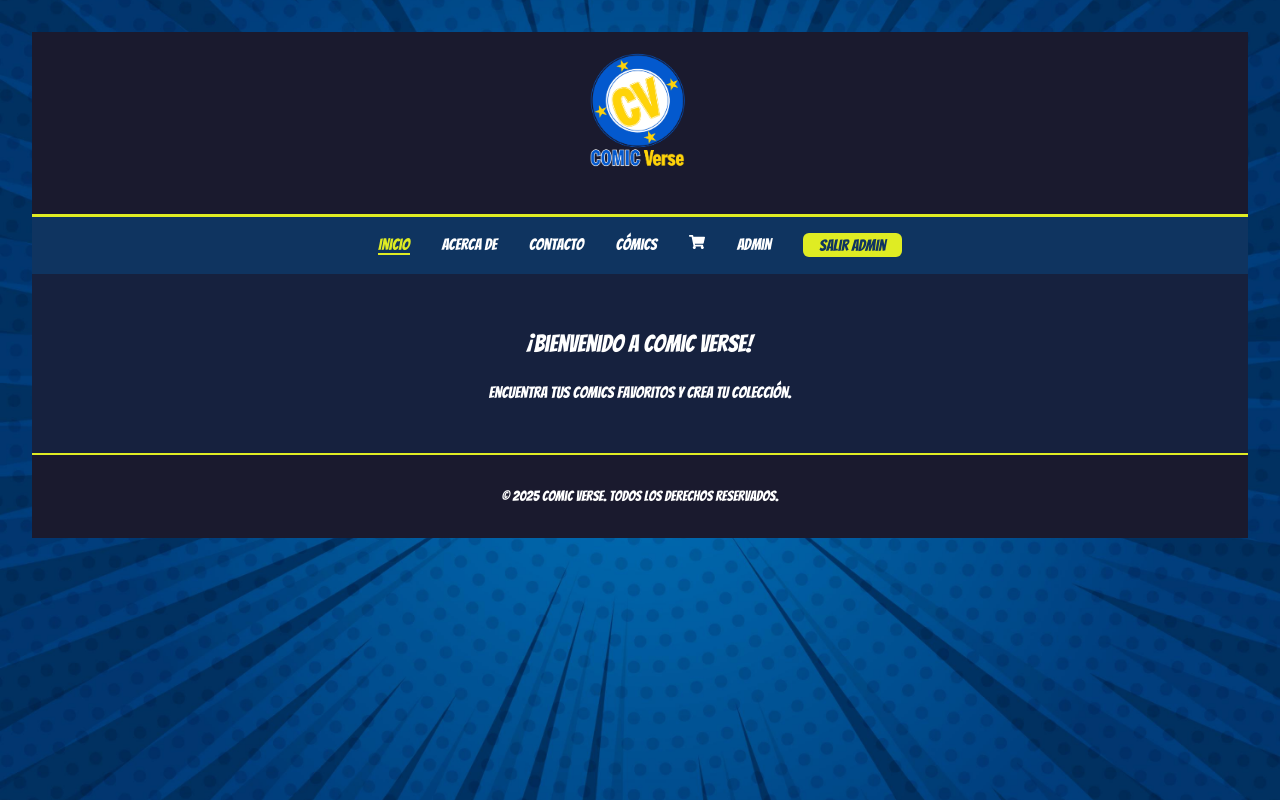
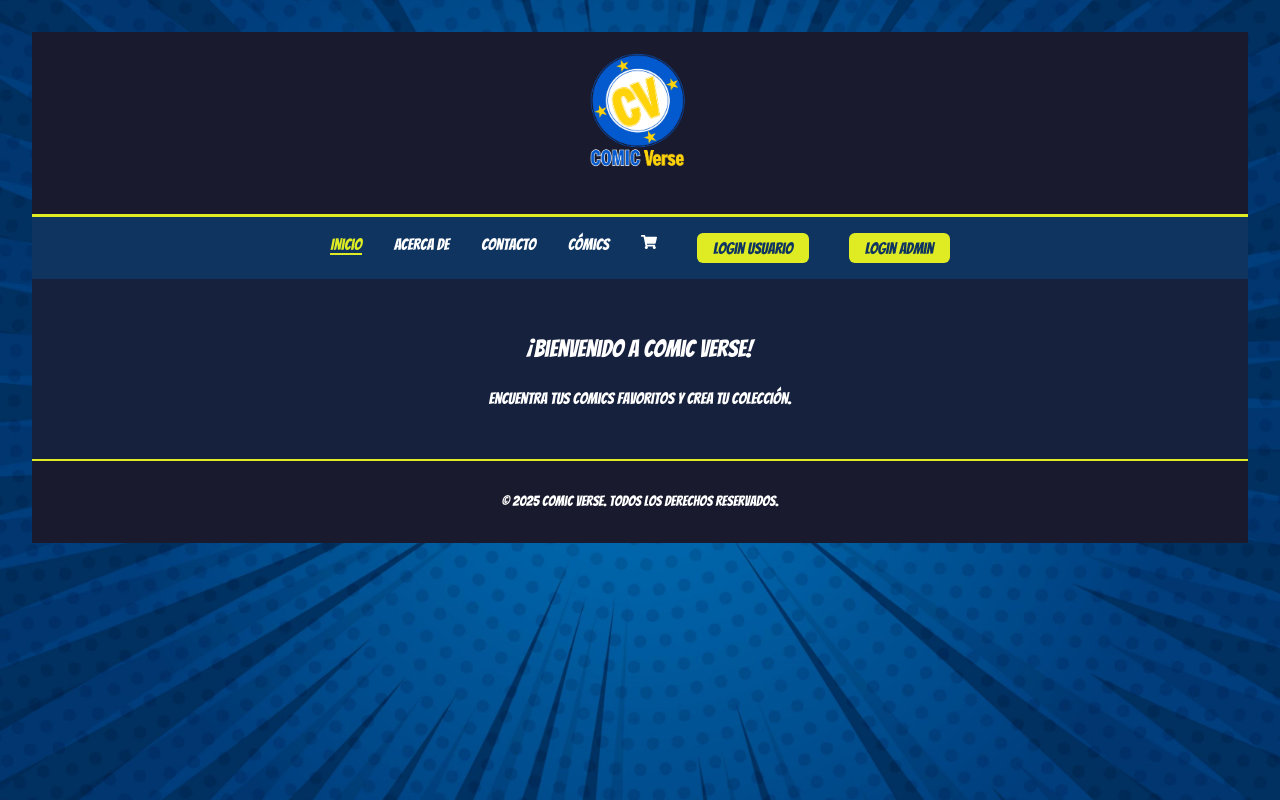
Before and after one commit to andymartinez75/comic_verse, a React (Vite) app: page / in a window 1280 px wide. Built offline with nearby package versions, Linux system fonts and the light colour scheme.

Commit message:
modifico para que aparezca login en carrito y admin

```diff
--- a/src/App.jsx
+++ b/src/App.jsx
@@ -1,110 +1,107 @@
-import { useState } from 'react'
-import './App.css'
-import Home from './layouts/Home'
-import { Routes, Route } from 'react-router-dom'
-import Nav from './components/Nav'
-import ProductosContainer from './components/ProductosContainer'
-import Carrito from './components/Carrito'
-import About from './components/About'
-import Contacto from './components/Contacto'
-import Header from './components/Header'
-import Footer from './components/Footer'
-import Swal from 'sweetalert2'
+import { useState } from 'react';
+import './App.css';
+import { Routes, Route } from 'react-router-dom';
+import Nav from './components/Nav';
+import Header from './components/Header';
+import Footer from './components/Footer';
+import Home from './layouts/Home';
+import ProductosContainer from './components/ProductosContainer';
+import ProductoDetalle from './components/ProductoDetalle';
+import Carrito from './components/Carrito';
+import Contacto from './components/Contacto';
+import About from './components/About';
 import Admin from './components/Admin';
-import ProductoDetalle from './components/ProductoDetalle';
-
-
-
+import Swal from 'sweetalert2';
 
 function App() {
-  const [productosCarrito, setProductosCarrito] = useState([])
-  const [isAdmin, setIsAdmin] = useState(true);
+  const [productosCarrito, setProductosCarrito] = useState([]);
+  const [isUserLoggedIn, setIsUserLoggedIn] = useState(false);
+  const [isAdmin, setIsAdmin] = useState(false);
 
-  function funcionCarrito(producto) {
-    const existe = productosCarrito.find(p => p.id === producto.id)
+  const loginUser = () => {
+    setIsUserLoggedIn(true);
+    Swal.fire('¡Usuario logueado!', '', 'success');
+  };
+
+  const logoutUser = () => {
+    setIsUserLoggedIn(false);
+    Swal.fire('Sesión cerrada', '', 'info');
+  };
+
+  const loginAdmin = () => {
+    setIsAdmin(true);
+    Swal.fire('¡Admin logueado!', '', 'success');
+  };
+
+  const logoutAdmin = () => {
+    setIsAdmin(false);
+    Swal.fire('Admin deslogueado', '', 'info');
+  };
+
+  const funcionCarrito = (producto) => {
+    const existe = productosCarrito.find(p => p.id === producto.id);
     if (existe) {
-      const carritoActualizado = productosCarrito.map((p) =>
-        p.id === producto.id
-          ? { ...p, cantidad: p.cantidad + producto.cantidad }
-          : p
-      )
-      setProductosCarrito(carritoActualizado)
-    } else {
-      setProductosCarrito([...productosCarrito, producto])
-    }
-
-  Swal.fire({
-    title: '¡Agregado!',
-    text: `${producto.name} fue agregado al carrito.`,
-    icon: 'success',
-    timer: 1500,
-    showConfirmButton: false,
-    background: '#0f3460',
-    color: '#dfec23'
-  })
-}
-
-  function borrarProductoCarrito(id) {
-    const nuevoCarrito = productosCarrito.filter(p => p.id !== id)
-    setProductosCarrito(nuevoCarrito)
-
-
-  Swal.fire({
-    title: 'Eliminado',
-    text: 'Producto quitado del carrito.',
-    icon: 'warning',
-    timer: 1500,
-    showConfirmButton: false,
-    background: '#0f3460',
-    color: '#dfec23'
-  })
-}
-function aumentarCantidad(id) {
-  const actualizado = productosCarrito.map((p) =>
-    p.id === id ? { ...p, cantidad: p.cantidad + 1 } : p
+      const actualizado = productosCarrito.map(p =>
+        p.id === producto.id ? { ...p, cantidad: p.cantidad + producto.cantidad } : p
       );
       setProductosCarrito(actualizado);
+    } else {
+      setProductosCarrito([...productosCarrito, producto]);
     }
+  };
 
-function reducirCantidad(id) {
-  const producto = productosCarrito.find((p) => p.id === id);
+  const borrarProductoCarrito = (id) => {
+    setProductosCarrito(productosCarrito.filter(p => p.id !== id));
+  };
+
+  const aumentarCantidad = (id) => {
+    setProductosCarrito(productosCarrito.map(p =>
+      p.id === id ? { ...p, cantidad: p.cantidad + 1 } : p
+    ));
+  };
+
+  const reducirCantidad = (id) => {
+    const producto = productosCarrito.find(p => p.id === id);
     if (producto.cantidad === 1) {
       borrarProductoCarrito(id);
     } else {
-    const actualizado = productosCarrito.map((p) =>
+      setProductosCarrito(productosCarrito.map(p =>
         p.id === id ? { ...p, cantidad: p.cantidad - 1 } : p
-    );
-    setProductosCarrito(actualizado);
+      ));
     }
-}
-
-
+  };
 
   return (
     <div>
-      <Header/>
-
-      <Nav isAdmin={isAdmin} setIsAdmin={setIsAdmin} productosCarrito={productosCarrito}/>
-
+      <Header />
+      <Nav
+        isAdmin={isAdmin}
+        isUserLoggedIn={isUserLoggedIn}
+        loginUser={loginUser}
+        logoutUser={logoutUser}
+        loginAdmin={loginAdmin}
+        logoutAdmin={logoutAdmin}
+        productosCarrito={productosCarrito}
+      />
 
       <Routes>
         <Route path="/" element={<Home />} />
         <Route path="/productos" element={<ProductosContainer functionCarrito={funcionCarrito} />} />
+        <Route path="/productos/:id" element={<ProductoDetalle functionCarrito={funcionCarrito} />} />
         <Route path="/carrito" element={<Carrito
           productosCarrito={productosCarrito}
           funcionBorrar={borrarProductoCarrito}
           aumentarCantidad={aumentarCantidad}
-        reducirCantidad={reducirCantidad} />} />
+          reducirCantidad={reducirCantidad}
+        />} />
         <Route path="/about" element={<About />} />
         <Route path="/contacto" element={<Contacto />} />
-        <Route path="/productos/:id" element={<ProductoDetalle functionCarrito={funcionCarrito}/>} />
-        <Route path="/admin" element={<Admin isAdmin={isAdmin} />} /> {/* 🔐 */}
-
+        <Route path="/admin" element={<Admin isAdmin={isAdmin} />} />
       </Routes>
 
-      <Footer/>
+      <Footer />
     </div>
-  )
+  );
 }
 
-export default App
+export default App;
--- a/src/components/Header.jsx
+++ b/src/components/Header.jsx
@@ -1,13 +1,15 @@
 import React from 'react';
 import '../styles/header.css';
 import logo from '../assets/logo2.png';
+import { Link } from 'react-router-dom';
+
 
 const Header = () => {
     return (
     <header className="header">
-
+        <Link to="/">
     <img src={logo} alt="ComicVerse Logo" className="logo" />
-
+    </Link>
     </header>
     );
 };
--- a/src/components/Nav.jsx
+++ b/src/components/Nav.jsx
@@ -1,22 +1,25 @@
 import React, { useState } from 'react';
 import { NavLink } from 'react-router-dom';
+import { FaShoppingCart } from 'react-icons/fa';
 import '../styles/nav.css';
-import { FaShoppingCart } from 'react-icons/fa';
 
-const Nav = ({ isAdmin, setIsAdmin, productosCarrito}) => {
+const Nav = ({
+    isAdmin,
+    isUserLoggedIn,
+    loginUser,
+    logoutUser,
+    loginAdmin,
+    logoutAdmin,
+    productosCarrito
+}) => {
     const [menuAbierto, setMenuAbierto] = useState(false);
-
 
     const toggleMenu = () => setMenuAbierto(!menuAbierto);
     const cerrarMenu = () => setMenuAbierto(false);
 
-const toggleAdmin = () => {
-    setIsAdmin(!isAdmin);
-    cerrarMenu();
-};
+    const cantidadProductos = productosCarrito.length;
 
 return (
-
     <nav className="nav">
     <div className="nav-top">
         <button className="menu-toggle" onClick={toggleMenu}>☰</button>
@@ -26,29 +29,30 @@ return (
         <li><NavLink to="/about" onClick={cerrarMenu}>Acerca de</NavLink></li>
         <li><NavLink to="/contacto" onClick={cerrarMenu}>Contacto</NavLink></li>
         <li><NavLink to="/productos" onClick={cerrarMenu}>Cómics</NavLink></li>
-            <li><NavLink to="/carrito"className="carrito-icono" onClick={cerrarMenu}><FaShoppingCart />
-            {productosCarrito.length > 0 && (
-            <span className="carrito-contador">{productosCarrito.length}</span>
-            )}</NavLink></li>
+        <li>
+        <NavLink to="/carrito" className="carrito-icono" onClick={cerrarMenu}>
+            <FaShoppingCart />
+            {cantidadProductos > 0 && (
+            <span className="carrito-contador">{cantidadProductos}</span>
+            )}
+        </NavLink>
+        </li>
         {isAdmin && (
         <li><NavLink to="/admin" onClick={cerrarMenu}>Admin</NavLink></li>
         )}
         <li>
-            <button
-                onClick={toggleAdmin}
-                style={{
-                background: '#dfec23',
-                color: '#0f3460',
-                fontFamily: 'Bangers',
-                border: 'none',
-                padding: '0.2rem 1rem',
-                borderRadius: '6px',
-                cursor: 'pointer',
-                fontSize: '1rem',
-                }}
-            >
-                {isAdmin ? 'Salir Admin' : 'Login Admin'}
-            </button>
+        {!isUserLoggedIn ? (
+            <button onClick={loginUser} className="boton-login">Login Usuario</button>
+        ) : (
+            <button onClick={logoutUser} className="boton-login">Logout Usuario</button>
+        )}
+        </li>
+        <li>
+        {!isAdmin ? (
+            <button onClick={loginAdmin} className="boton-login">Login Admin</button>
+        ) : (
+            <button onClick={logoutAdmin} className="boton-login" >Salir Admin</button>
+        )}
         </li>
     </ul>
     </nav>
--- a/src/styles/nav.css
+++ b/src/styles/nav.css
@@ -69,3 +69,20 @@ color: white;
     color: #dfec23;
     border-bottom: 2px solid #dfec23;
 }
+.boton-login {
+    background-color: #dfec23;
+    color: #0f3460;
+    font-family: 'Bangers';
+    border: none;
+    padding: 0.4rem 1rem;
+    margin-left: 0.5rem;
+    border-radius: 6px;
+    cursor: pointer;
+    font-size: 1rem;
+    transition: background-color 0.3s ease;
+}
+
+.boton-login:hover {
+    background-color: #f5f94d;
+    color: #0f3460;
+}
```
Lines whose indentation alone changed are shown as unchanged.
